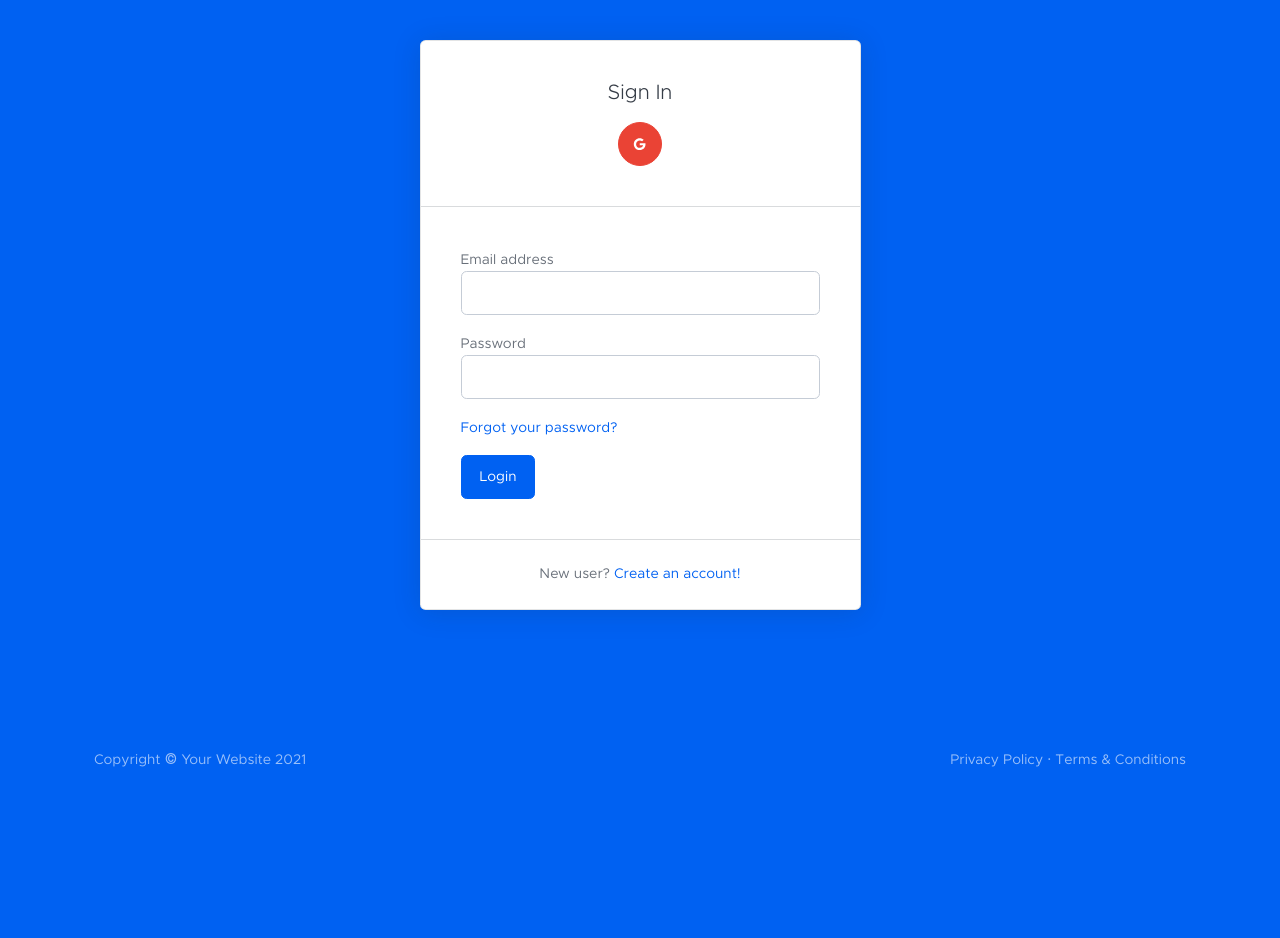
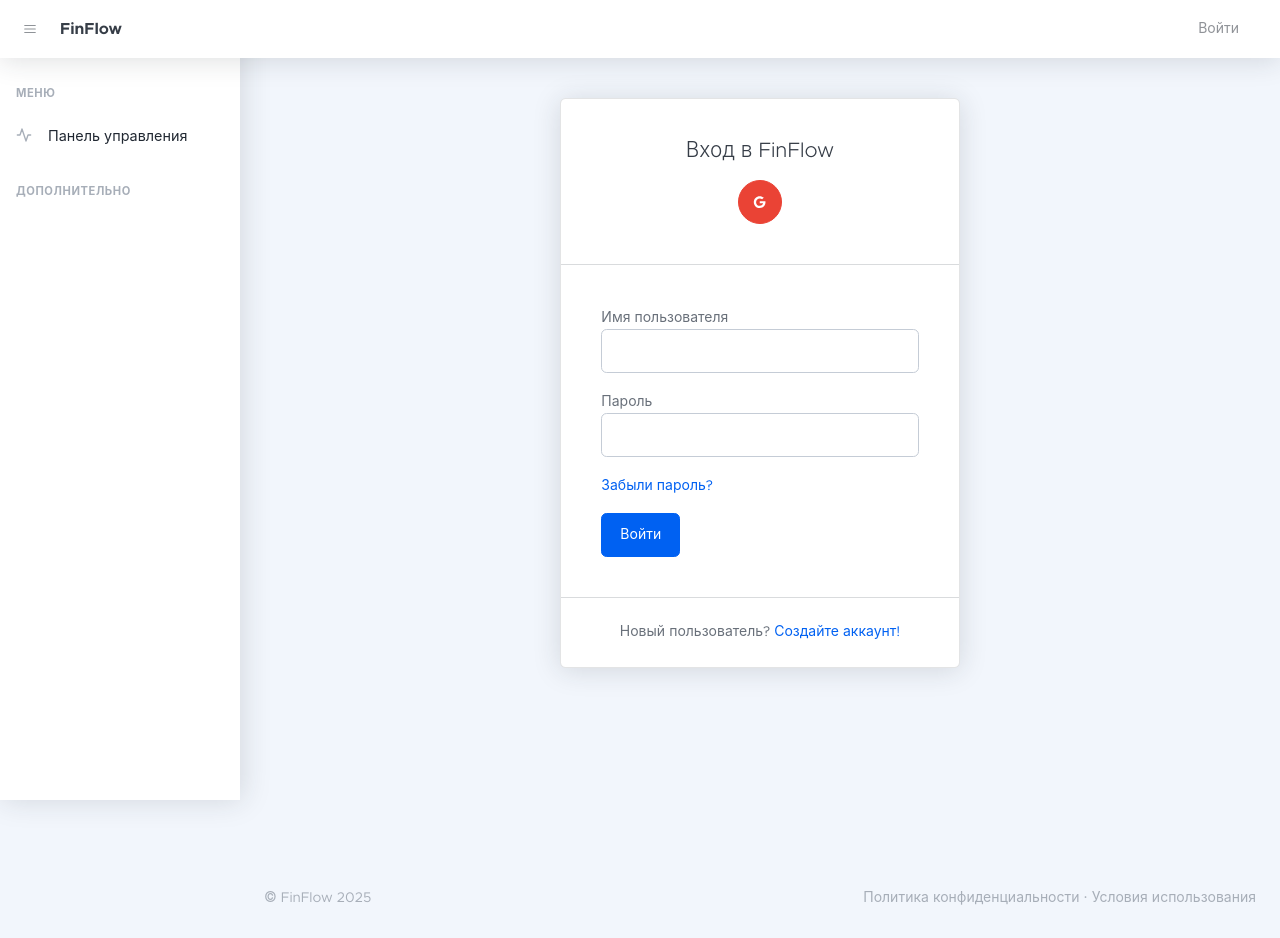
Before and after one commit to nmashtakov/finflow, a Django app: page /accounts/login/ in a window 1280 px wide. Before the commit the page ends 767 px from the top, so only its background shows below. Run offline with Django 4.2, Linux system fonts and the light colour scheme; some libraries are stand-ins or nearby versions.

Commit message:
Собран шаблон Фронта: шапка, подвал, панель слева. Добавлены страницы: профиль, дашборд, переход на админ панель

```diff
--- a/backend/accounts/urls.py
+++ b/backend/accounts/urls.py
@@ -1,9 +1,11 @@
 from django.urls import path
-from accounts import views
+from accounts.views import login_view, logout_view, profile_view, register_view, password_reset_view
 
 
 urlpatterns = [
-    #path('register/', views.register, name='register'),
-    path('login/', views.login_view, name='login'),
-    #path('logout/', views.logout_view, name='logout'),
+    path('register/', register_view, name='register'),
+    path('login/', login_view, name='login'),
+    path('logout/', logout_view, name='logout'),
+    path('profile/', profile_view, name='profile'),
+    path('password_reset/', password_reset_view, name='password_reset'),
 ]
--- a/backend/accounts/views.py
+++ b/backend/accounts/views.py
@@ -1,5 +1,5 @@
 from django.shortcuts import render, redirect
-from django.contrib.auth import authenticate, login
+from django.contrib.auth import authenticate, login, logout
 from .forms import LoginForm
 
 # Create your views here.
@@ -12,10 +12,23 @@ def login_view(request):
             user = authenticate(request, username=username, password=password)
             if user is not None:
                 login(request, user)
-                return redirect('home')
+                return redirect('landing')
             else:
                 form.add_error(None, 'Неверный email или пароль')
     else:
         form = LoginForm()
 
     return render(request, 'accounts/login.html', {'form': form})
+
+def logout_view(request):
+    logout(request)
+    return redirect('landing')
+
+def profile_view(request):
+    return render(request, 'accounts/profile.html')
+
+def register_view(request):
+    return render(request, 'error-404-2.html')
+
+def password_reset_view(request):
+    return render(request, 'error-404-2.html')
--- a/backend/backend/urls.py
+++ b/backend/backend/urls.py
@@ -1,10 +1,12 @@
 from django.contrib import admin
 from django.urls import path, include
 from django.shortcuts import render
+from backend.views import landing_view, dashboard_view
 
 urlpatterns = [
     path('admin/', admin.site.urls),
     path('accounts/', include('accounts.urls')),
     path('home/', lambda request: render(request, "error-404-2.html"), name="home"),  # Заглушка для главной
-
+    path('', landing_view, name='landing'),
+    path('dashboard/', dashboard_view, name='dashboard')
 ]
--- a/backend/templates/accounts/login.html
+++ b/backend/templates/accounts/login.html
@@ -1,76 +1,46 @@
+{% extends "components/base.html" %}
 {% load static %}
-<!DOCTYPE html>
-<html lang="en">
-    <head>
-        <meta charset="utf-8" />
-        <meta http-equiv="X-UA-Compatible" content="IE=edge" />
-        <meta name="viewport" content="width=device-width, initial-scale=1, shrink-to-fit=no" />
-        <meta name="description" content="" />
-        <meta name="author" content="" />
-        <title>Login - SB Admin Pro</title>
-        <!-- Подключение стилей -->
-        <link href="{% static 'css/styles.css' %}" rel="stylesheet" />
-        <link rel="icon" type="image/x-icon" href="{% static 'assets/img/favicon.png' %}" />
-        <!-- Внешние библиотеки -->
-        <script data-search-pseudo-elements defer src="https://cdnjs.cloudflare.com/ajax/libs/font-awesome/6.1.1/js/all.min.js" crossorigin="anonymous"></script>
-        <script src="https://cdnjs.cloudflare.com/ajax/libs/feather-icons/4.28.0/feather.min.js" crossorigin="anonymous"></script>
-    </head>
-    <body class="bg-primary">
+
+{% block title %}Вход - FinFlow{% endblock %}
+
+{% block content %}
 <div id="layoutAuthentication">
     <div id="layoutAuthentication_content">
         <main>
             <div class="container-xl px-4">
                 <div class="row justify-content-center">
                     <div class="col-xl-5 col-lg-6 col-md-8 col-sm-11">
-                                <!-- Social login form-->
                         <div class="card my-5">
                             <div class="card-body p-5 text-center">
-                                        <div class="h3 fw-light mb-3">Sign In</div>
-                                        <!-- Social login links-->
-                                        <!-- <a class="btn btn-icon btn-facebook mx-1" href="#!"><i class="fab fa-facebook-f fa-fw fa-sm"></i></a> -->
-                                        <!-- <a class="btn btn-icon btn-github mx-1" href="#!"><i class="fab fa-github fa-fw fa-sm"></i></a> -->
+                                <div class="h3 fw-light mb-3">Вход в FinFlow</div>
                                 <a class="btn btn-icon btn-google mx-1" href="#!"><i class="fab fa-google fa-fw fa-sm"></i></a>
-                                        <!-- <a class="btn btn-icon btn-twitter mx-1" href="#!"><i class="fab fa-twitter fa-fw fa-sm text-white"></i></a> -->
                             </div>
                             <hr class="my-0" />
                             <div class="card-body p-5">
-                                        <!-- Login form-->
                                 <form method="post" action="" class="user">
                                     {% csrf_token %}
-                                            <!-- Поле для email -->
                                     <div class="mb-3">
-                                                <label class="text-gray-600 small" for="id_username">Email address</label>
+                                        <label class="text-gray-600 small" for="id_username">Имя пользователя</label>
                                         {{ form.username }}
                                         {% if form.username.errors %}
-                                                    <div class="text-danger">
-                                                        {{ form.username.errors }}
-                                                    </div>
+                                            <div class="text-danger">{{ form.username.errors }}</div>
                                         {% endif %}
                                     </div>
-                                            <!-- Поле для пароля -->
                                     <div class="mb-3">
-                                                <label class="text-gray-600 small" for="id_password">Password</label>
+                                        <label class="text-gray-600 small" for="id_password">Пароль</label>
                                         {{ form.password }}
                                         {% if form.password.errors %}
-                                                    <div class="text-danger">
-                                                        {{ form.password.errors }}
-                                                    </div>
+                                            <div class="text-danger">{{ form.password.errors }}</div>
                                         {% endif %}
                                     </div>
-                                            <!-- Ссылка на восстановление пароля -->
                                     <div class="mb-3">
-                                                <a class="small" href="{% static 'auth-password-social.html' %}">Forgot your password?</a>
+                                        <a class="small" href="{% url 'password_reset' %}">Забыли пароль?</a>
                                     </div>
-                                            <!-- Чекбокс для запоминания -->
                                     <div class="d-flex align-items-center justify-content-between mb-0">
-                                                <!-- Кнопка отправки формы -->
-                                                <button type="submit" class="btn btn-primary">
-                                                    Login
-                                                </button>
+                                        <button type="submit" class="btn btn-primary">Войти</button>
                                     </div>
-                                            <!-- Ошибки формы -->
                                     {% if form.non_field_errors %}
-                                                <div class="mb-3"></div> <!-- Пропуск строки -->
+                                        <div class="mb-3"></div>
                                         <div class="alert alert-danger text-center">
                                             {% for error in form.non_field_errors %}
                                                 {{ error }}
@@ -82,8 +52,8 @@
                             <hr class="my-0" />
                             <div class="card-body px-5 py-4">
                                 <div class="small text-center">
-                                            New user?
-                                            <a href="{% static 'auth-register-social.html' %}">Create an account!</a>
+                                    Новый пользователь?
+                                    <a href="{% url 'register' %}">Создайте аккаунт!</a>
                                 </div>
                             </div>
                         </div>
@@ -92,23 +62,5 @@
             </div>
         </main>
     </div>
-            <div id="layoutAuthentication_footer">
-                <footer class="footer-admin mt-auto footer-dark">
-                    <div class="container-xl px-4">
-                        <div class="row">
-                            <div class="col-md-6 small">Copyright &copy; Your Website 2021</div>
-                            <div class="col-md-6 text-md-end small">
-                                <a href="#!">Privacy Policy</a>
-                                &middot;
-                                <a href="#!">Terms &amp; Conditions</a>
 </div>
-                        </div>
-                    </div>
-                </footer>
-            </div>
-        </div>
-        <!-- Скрипты -->
-        <script src="https://cdn.jsdelivr.net/npm/bootstrap@5.1.3/dist/js/bootstrap.bundle.min.js" crossorigin="anonymous"></script>
-        <script src="{% static 'js/scripts.js' %}"></script>
-    </body>
-</html>
+{% endblock %}
--- /dev/null
+++ b/backend/templates/components/base.html
@@ -0,0 +1,34 @@
+{% load static %}
+<!DOCTYPE html>
+<html lang="en">
+<head>
+    <meta charset="utf-8">
+    <meta http-equiv="X-UA-Compatible" content="IE=edge">
+    <meta name="viewport" content="width=device-width, initial-scale=1, shrink-to-fit=no">
+    <title>{% block title %}FinFlow{% endblock %}</title>
+
+    <link href="{% static 'css/styles.css' %}" rel="stylesheet">
+    <link rel="icon" type="image/x-icon" href="{% static 'assets/img/favicon.png' %}">
+
+    <script src="https://cdnjs.cloudflare.com/ajax/libs/font-awesome/6.1.1/js/all.min.js" crossorigin="anonymous"></script>
+    <script src="https://cdnjs.cloudflare.com/ajax/libs/feather-icons/4.28.0/feather.min.js" crossorigin="anonymous"></script>
+</head>
+<body class="nav-fixed">
+
+    {% include "components/header.html" %}
+
+    <div id="layoutSidenav">
+        {% include "components/sidebar.html" %}
+        <div id="layoutSidenav_content">
+            <main>
+                {% block content %}{% endblock %}
+            </main>
+            {% include "components/footer.html" %}
+        </div>
+    </div>
+
+    <script src="https://cdn.jsdelivr.net/npm/bootstrap@5.1.3/dist/js/bootstrap.bundle.min.js" crossorigin="anonymous"></script>
+    <script src="{% static 'js/scripts.js' %}"></script>
+
+</body>
+</html>
--- /dev/null
+++ b/backend/templates/components/footer.html
@@ -0,0 +1,12 @@
+<footer class="footer-admin mt-auto footer-light">
+    <div class="container-xl px-4">
+        <div class="row">
+            <div class="col-md-6 small">© FinFlow 2025</div>
+            <div class="col-md-6 text-md-end small">
+                <a href="#">Политика конфиденциальности</a>
+                &middot;
+                <a href="#">Условия использования</a>
+            </div>
+        </div>
+    </div>
+</footer>
--- /dev/null
+++ b/backend/templates/components/header.html
@@ -0,0 +1,45 @@
+{% load static %}
+<nav class="topnav navbar navbar-expand shadow navbar-light bg-white" id="sidenavAccordion">
+    <!-- Кнопка для скрытия бокового меню -->
+    <button class="btn btn-icon btn-transparent-dark order-1 order-lg-0 me-2 ms-lg-2 me-lg-0" id="sidebarToggle">
+        <i data-feather="menu"></i>
+    </button>
+
+    <!-- Логотип -->
+    <a class="navbar-brand pe-3 ps-4 ps-lg-2" href="{% url 'landing' %}">FinFlow</a>
+
+    <!-- Панель справа -->
+    <ul class="navbar-nav align-items-center ms-auto">
+        {% if user.is_authenticated %}
+            <li class="nav-item dropdown no-caret dropdown-user me-3 me-lg-4">
+                <a class="btn btn-icon btn-transparent-dark dropdown-toggle" id="navbarDropdownUserImage"
+                   href="javascript:void(0);" role="button" data-bs-toggle="dropdown" aria-haspopup="true" aria-expanded="false">
+                    <img class="img-fluid" src="{% static 'assets/img/illustrations/profiles/profile-cat-1.jpg' %}" />
+                </a>
+                <div class="dropdown-menu dropdown-menu-end border-0 shadow animated--fade-in-up"
+                     aria-labelledby="navbarDropdownUserImage">
+                    <h6 class="dropdown-header d-flex align-items-center">
+                        <img class="dropdown-user-img" src="{% static 'assets/img/illustrations/profiles/profile-cat-1.jpg' %}" />
+                        <div class="dropdown-user-details">
+                            <div class="dropdown-user-details-name">{{ user.username }}</div>
+                            <div class="dropdown-user-details-email">{{ user.email }}</div>
+                        </div>
+                    </h6>
+                    <div class="dropdown-divider"></div>
+                    <a class="dropdown-item" href="{% url 'profile' %}">
+                        <div class="dropdown-item-icon"><i data-feather="settings"></i></div>
+                        Профиль
+                    </a>
+                    <a class="dropdown-item" href="{% url 'logout' %}">
+                        <div class="dropdown-item-icon"><i data-feather="log-out"></i></div>
+                        Выйти
+                    </a>
+                </div>
+            </li>
+        {% else %}
+            <li class="nav-item me-3 me-lg-4">
+                <a class="btn btn-transparent-dark fw-semibold px-3" href="{% url 'login' %}">Войти</a>
+            </li>
+        {% endif %}
+    </ul>
+</nav>
--- /dev/null
+++ b/backend/templates/components/sidebar.html
@@ -0,0 +1,30 @@
+<div id="layoutSidenav_nav">
+    <nav class="sidenav shadow-right sidenav-light">
+        <div class="sidenav-menu">
+            <div class="nav accordion" id="accordionSidenav">
+                <div class="sidenav-menu-heading">Меню</div>
+                <a class="nav-link" href="{% url 'dashboard' %}">
+                    <div class="nav-link-icon"><i data-feather="activity"></i></div>
+                    Панель управления
+                </a>
+                {% if False %}
+                <a class="nav-link" href="{% url 'transactions' %}">
+                    <div class="nav-link-icon"><i data-feather="dollar-sign"></i></div>
+                    Транзакции
+                </a>
+                <a class="nav-link" href="{% url 'reports' %}">
+                    <div class="nav-link-icon"><i data-feather="bar-chart-2"></i></div>
+                    Отчёты
+                </a>
+                {% endif %}
+                <div class="sidenav-menu-heading">Дополнительно</div>
+                {% if user.is_superuser %}
+                <a class="nav-link" href="/admin/">
+                    <div class="nav-link-icon"><i data-feather="settings"></i></div>
+                    Admin панель
+                </a>
+                {% endif %}
+            </div>
+        </div>
+    </nav>
+</div>
--- a/backend/templates/home.html
+++ /dev/null
@@ -1,2 +0,0 @@
-<h1>Добро пожаловать!</h1>
-<p>Это заглушка для главной страницы.</p>
```
Also changed, not shown: backend/backend/views.py (added, +7 -0 lines), backend/templates/accounts/profile.html (added, +21 -0 lines), backend/templates/dashboard.html (added, +11 -0 lines), backend/templates/error-404-2.html (+4 -3 lines), backend/templates/landing.html (added, +10 -0 lines), backend/static/assets/img/illustrations/404-error-sad-yellow-chel.jpg (added), backend/static/assets/img/illustrations/profiles/profile-cat-1.jpg (added), 3 other files. Lines whose indentation alone changed are shown as unchanged.
